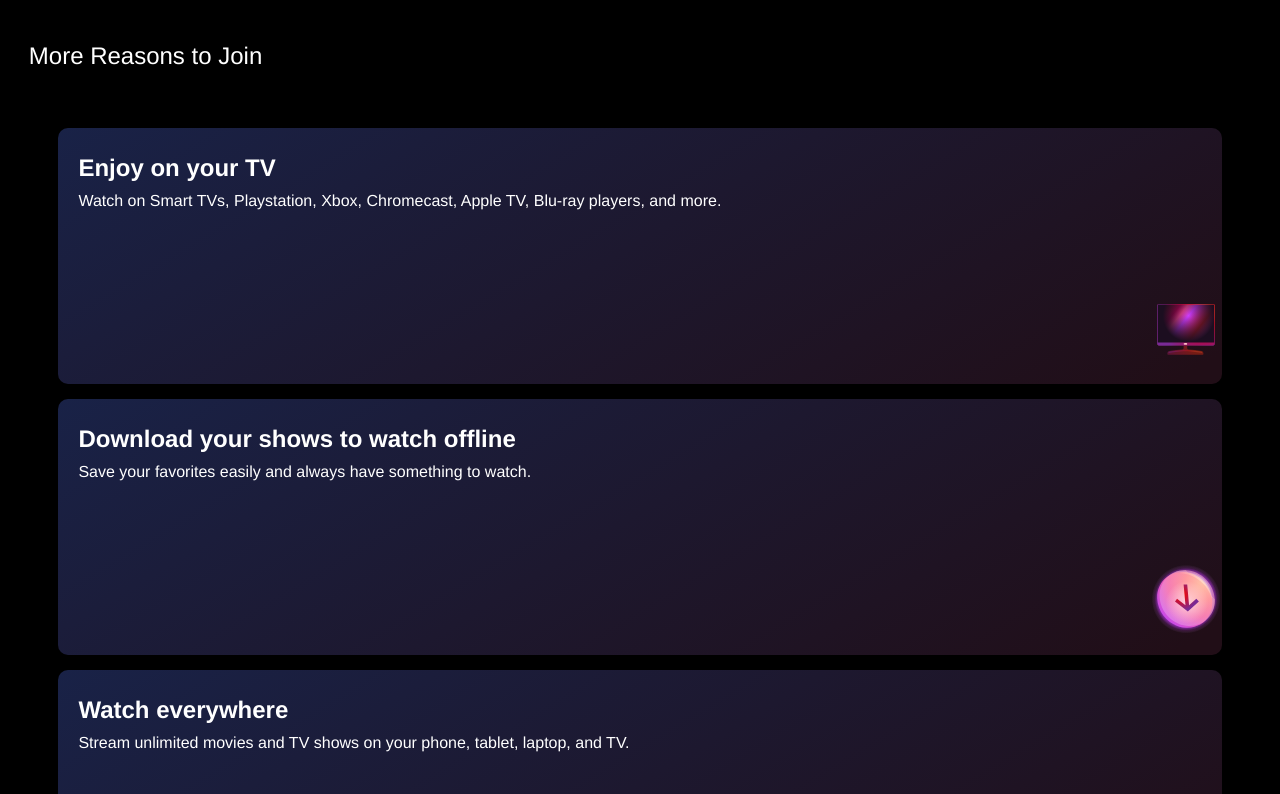
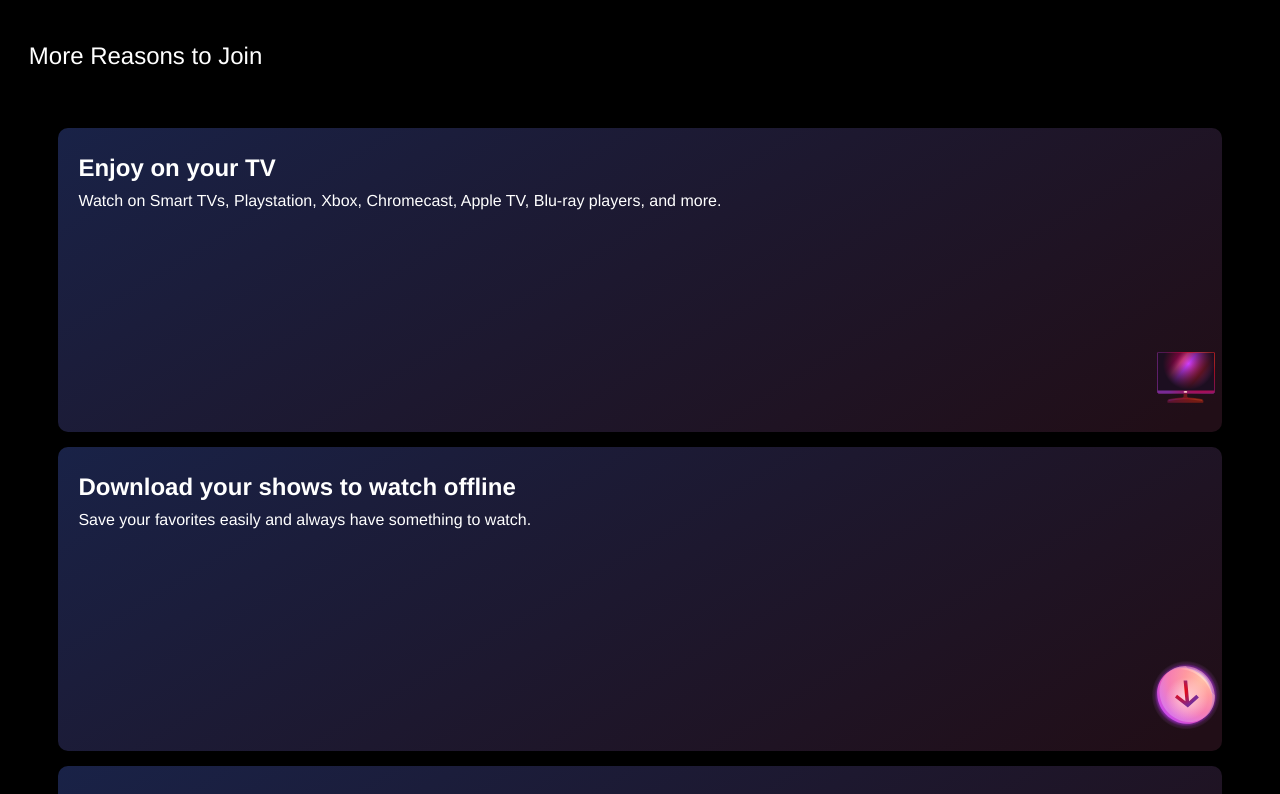
Before and after one commit to salihbezai/Netflex, a React (Vite) app: page / in a window 1280 px wide. Shown: the part 900-1694 px from the top of the page. Built offline with nearby package versions, Linux system fonts and the light colour scheme.

Commit message:
fixing card padding

```diff
--- a/src/components/Card/card.css
+++ b/src/components/Card/card.css
@@ -46,8 +46,7 @@
 
 
 @media screen and (min-width:480px){
-    .card{
-    }
+
     .svg-icon{
         position:absolute;
         right: 0;
@@ -60,9 +59,7 @@
 
 
 @media screen and (min-width:1280px){
-    .card{
-        padding-bottom: 15rem;
-    }
+
     .svg-icon{
         position:absolute;
         right: 0;
```
